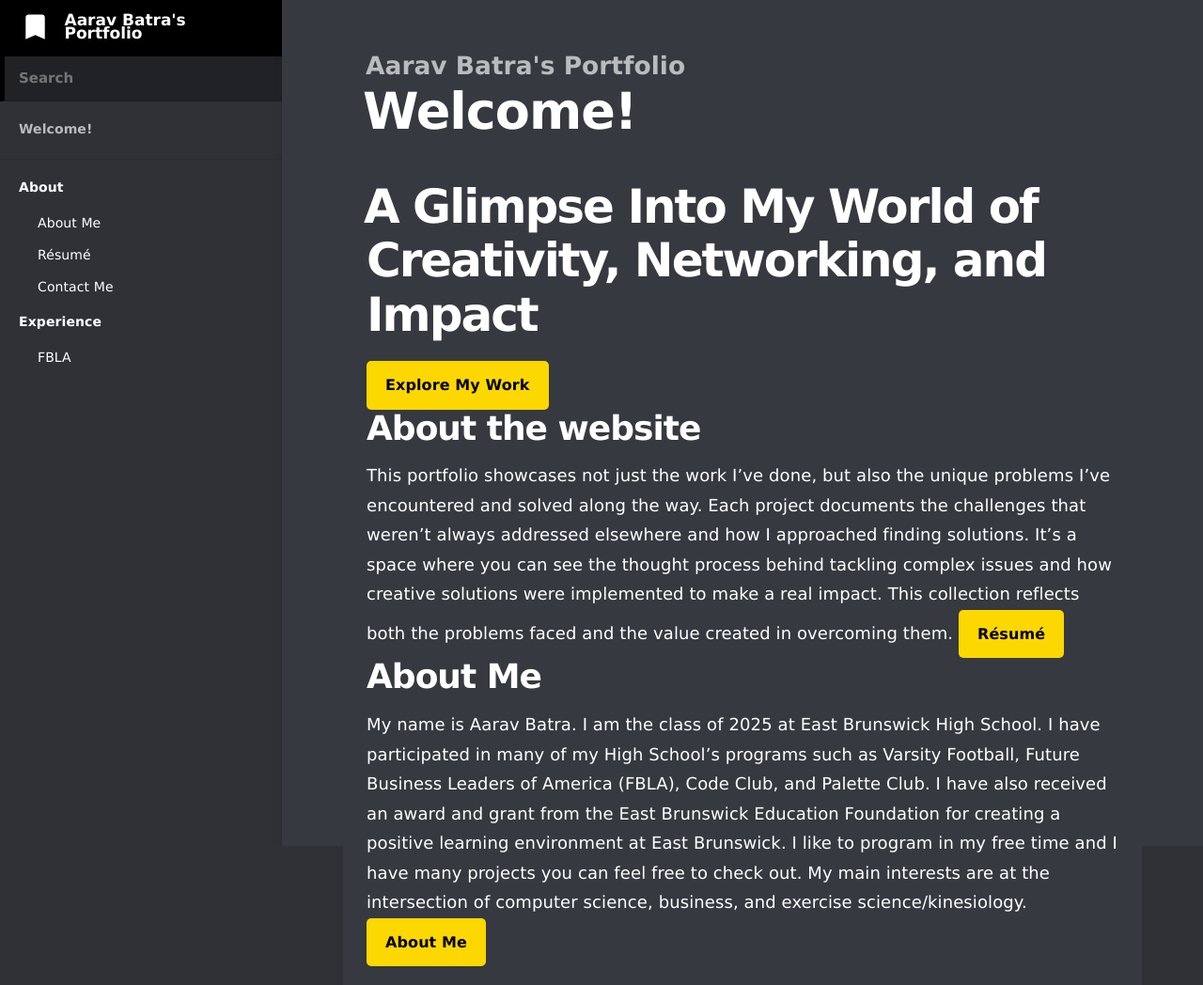
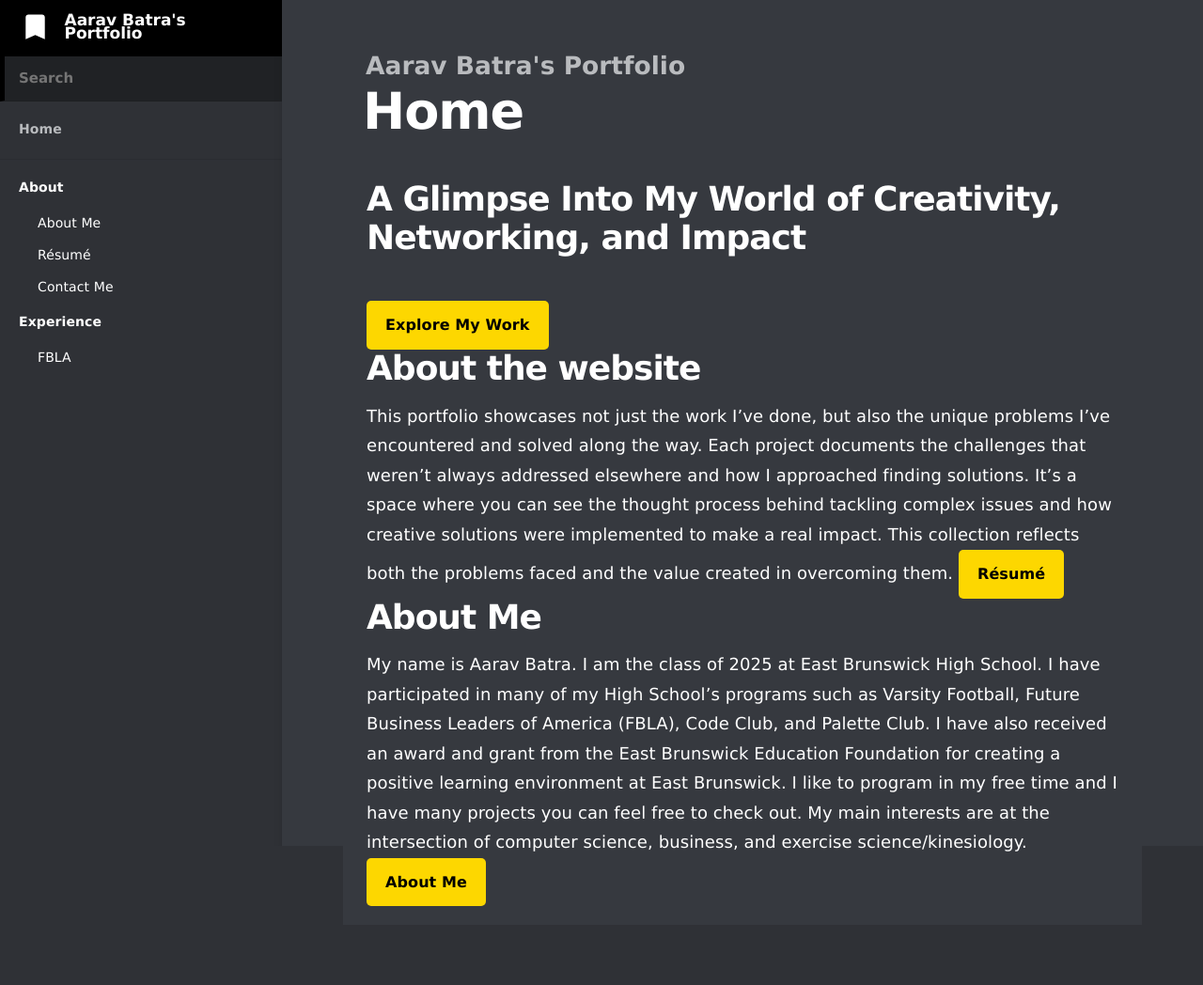
Before and after one commit to batra-aarav/www.aaravbatra.me, a Jekyll site: the page built from index.html, in a window 1280 px wide. Shown: the whole page at 94% size. Built offline with Jekyll 4.4.1, drawn with Linux system fonts in a browser that asks for light colours; after the commit the page ends 984 px from its top, so only the background shows below that.

Commit message:
add breaks

```diff
--- a/index.html
+++ b/index.html
@@ -1,11 +1,13 @@
 ---
-title: Welcome!
+title: Home
 ---
 <script defer src='https://static.cloudflareinsights.com/beacon.min.js' data-cf-beacon='{"token": "c7e52d40a1e444ccb2ca2872514944cc"}'></script>
 
-<h1>A Glimpse Into My World of Creativity, Networking, and Impact</h1>
+<h2>A Glimpse Into My World of Creativity, Networking, and Impact</h2>
+<br>
 
 <a href="aaravbatra.me/experience" style="display:inline-block; padding:10px 20px; background-color:#FDD700; color:black; text-align:center; border-radius:5px; text-decoration:none; font-size:16px; font-weight:bold;">Explore My Work</a>
+<br>
 
 <h2>About the website</h2>
 This portfolio showcases not just the work I’ve done, but also the unique problems I’ve encountered and solved along the way.
@@ -14,6 +16,7 @@
 This collection reflects both the problems faced and the value created in overcoming them.
 
 <a href="aaravbatra.me/about/contactme" style="display:inline-block; padding:10px 20px; background-color:#FDD700; color:black; text-align:center; border-radius:5px; text-decoration:none; font-size:16px; font-weight:bold;">Résumé</a>
+<br>
 
 <h2>About Me</h2>
 
@@ -23,4 +26,5 @@
 I like to program in my free time and I have many projects you can feel free to check out.
 My main interests are at the intersection of computer science, business, and exercise science/kinesiology.
 
+<br>
 <a href="aaravbatra.me/about" style="display:inline-block; padding:10px 20px; background-color:#FDD700; color:black; text-align:center; border-radius:5px; text-decoration:none; font-size:16px; font-weight:bold;">About Me</a>
```
